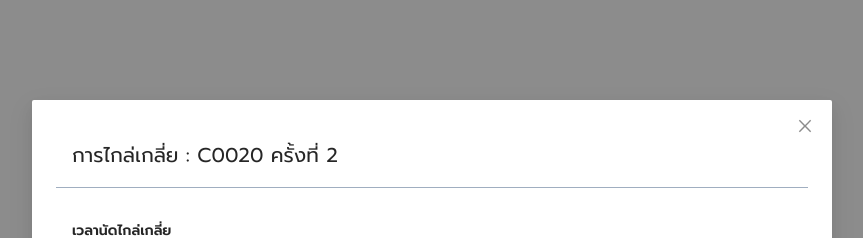
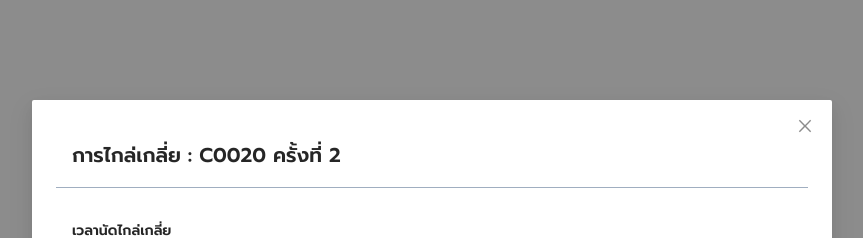
Before and after one commit to Inregist/susc, a React (Create React App) app in the folder office/: page /add-result in a window 1280 px wide. Shown: the top 238 px of the page, without its empty margins (208-1071 px from the left). Built offline with nearby package versions, Linux system fonts and the light colour scheme.

Commit message:
update bold font

```diff
--- a/office/src/pages/AddResult.tsx
+++ b/office/src/pages/AddResult.tsx
@@ -10,7 +10,7 @@ const AddResult = () => {
       cancelButtonProps={{ style: { display: "none" } }}
       okButtonProps={{ style: { display: "none" } }}
     >
-      <div className=" p-4 text-xl">การไกล่เกลี่ย : C0020 ครั้งที่ 2</div>
+      <div className=" p-4 text-xl font-bold">การไกล่เกลี่ย : C0020 ครั้งที่ 2</div>
       <div className="flex  border-t border-gray-500 pt-8 pb-4 pl-4 pr-4 font-bold">
         เวลานัดไกล่เกลี่ย
       </div>
```
